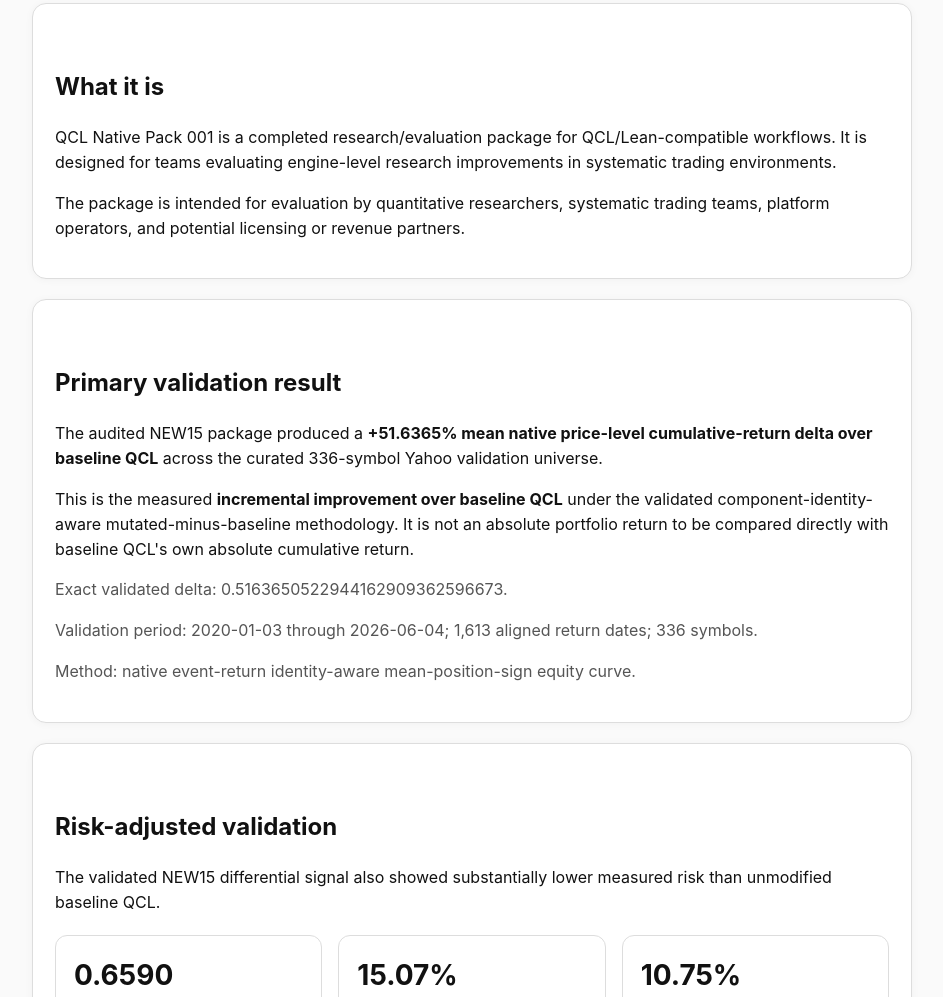
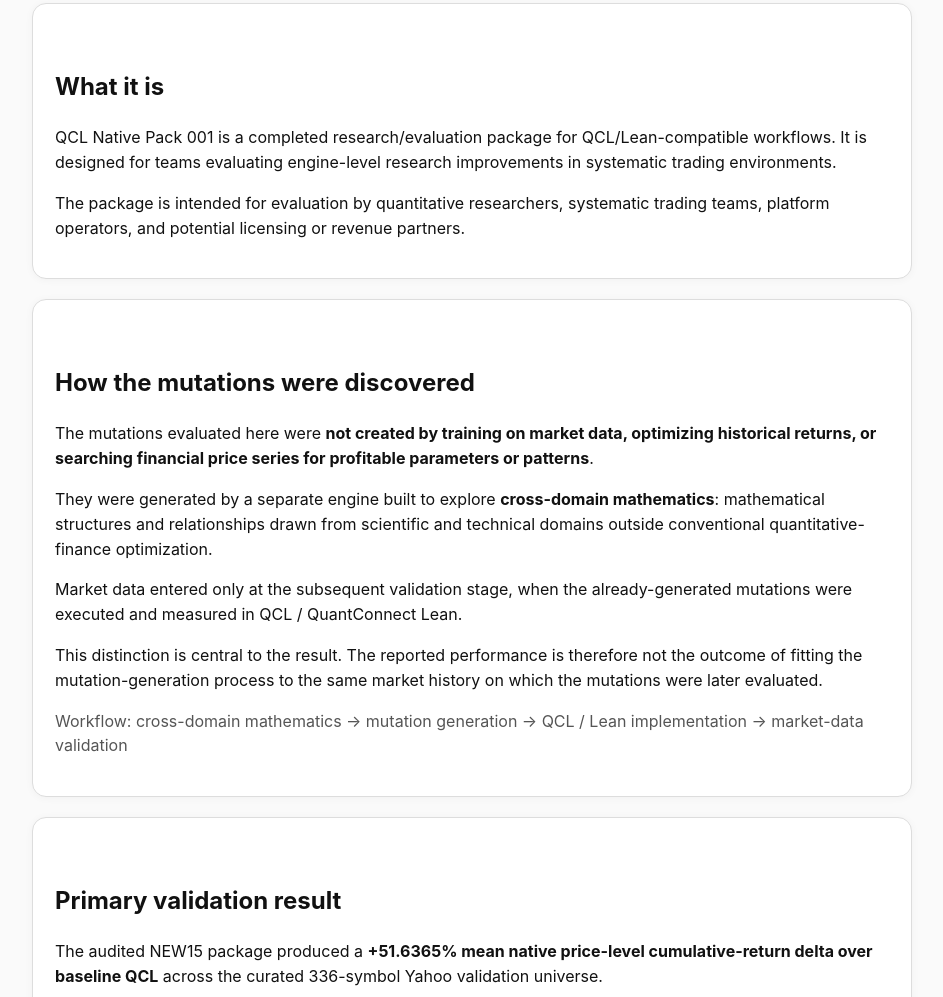
Before and after one commit to cadottea/qcl-native-pack-001, a plain HTML site: page index.html in a window 1280 px wide. Shown: the part 397-1394 px from the top of the page, without its empty margins (168-1111 px from the left). Drawn offline with Linux system fonts and the light colour scheme.

Commit message:
Document cross-domain mutation discovery methodology

```diff
--- a/index.html
+++ b/index.html
@@ -249,6 +249,56 @@
       The package is intended for evaluation by quantitative researchers, systematic trading teams,
 
       platform operators, and potential licensing or revenue partners.
+
+    </p>
+
+  </div>
+
+  <div class="card">
+
+    <h2>How the mutations were discovered</h2>
+
+    <p>
+
+      The mutations evaluated here were <strong>not created by training on market data,
+
+      optimizing historical returns, or searching financial price series for profitable
+
+      parameters or patterns</strong>.
+
+    </p>
+
+    <p>
+
+      They were generated by a separate engine built to explore <strong>cross-domain mathematics</strong>:
+
+      mathematical structures and relationships drawn from scientific and technical domains
+
+      outside conventional quantitative-finance optimization.
+
+    </p>
+
+    <p>
+
+      Market data entered only at the subsequent validation stage, when the already-generated
+
+      mutations were executed and measured in QCL / QuantConnect Lean.
+
+    </p>
+
+    <p>
+
+      This distinction is central to the result. The reported performance is therefore not the
+
+      outcome of fitting the mutation-generation process to the same market history on which
+
+      the mutations were later evaluated.
+
+    </p>
+
+    <p class="muted">
+
+      Workflow: cross-domain mathematics → mutation generation → QCL / Lean implementation → market-data validation
 
     </p>
 
```
Also changed, not shown: 1 other file.
